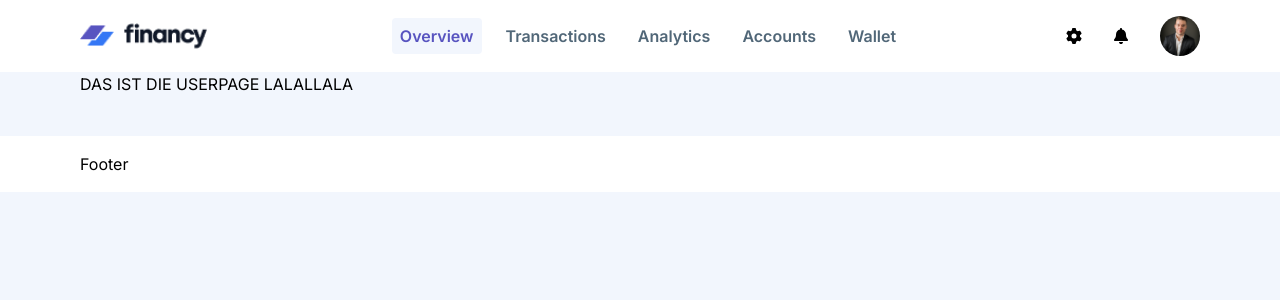
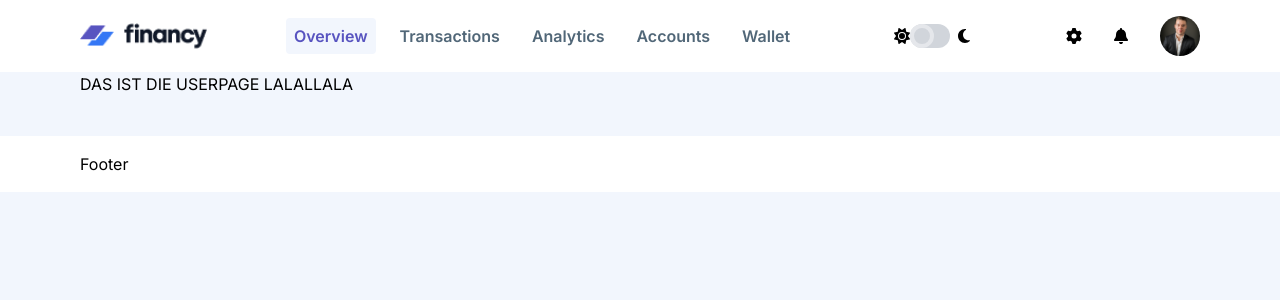
Before and after one commit to danielgen01/financy, a Next.js app: page /user in a window 1280 px wide. Shown: the top 300 px of the page. Built offline with nearby package versions, Linux system fonts and the light colour scheme.

Commit message:
feat: first approach- darkMode

```diff
--- a/src/app/components/Header/Header.tsx
+++ b/src/app/components/Header/Header.tsx
@@ -9,6 +9,7 @@ import styles from "./Header.styles.module.css" // Stelle sicher, dass der Pfad
 import Link from "next/link"
 import { useMediaQuery } from "@mui/material"
 import HamburgerMenu from "../HamburgerMenu/HamburgerMenu"
+import { ToggleTheme } from "../ToggleThemeButton/ToggleThemeButton"
 
 const Header: React.FC = () => {
   const isLaptopOrAbove = useMediaQuery("(min-width: 1280px)")
@@ -28,6 +29,7 @@ const Header: React.FC = () => {
             <MenuItem href="/" label="Accounts"></MenuItem>
             <MenuItem href="/" label="Wallet"></MenuItem>
           </ul>
+          <ToggleTheme />
           <div className={styles.StyledAccountActionsWrapper}>
             <FontAwesomeIcon
               icon={faGear}
--- /dev/null
+++ b/src/app/components/ToggleThemeButton/ToggleThemeButton.tsx
@@ -0,0 +1,52 @@
+import React, { useEffect, useState } from "react"
+import { FontAwesomeIcon } from "@fortawesome/react-fontawesome"
+import { faSun, faMoon } from "@fortawesome/free-solid-svg-icons"
+
+export const ToggleTheme: React.FC = () => {
+  const [isDarkMode, setIsDarkMode] = useState(
+    localStorage.getItem("theme") === "dark"
+  )
+
+  useEffect(() => {
+    const isDark = localStorage.getItem("theme") === "dark"
+    console.log("Initial theme:", isDark ? "dark" : "light")
+    document.documentElement.classList.toggle("dark", isDark)
+    setIsDarkMode(isDark)
+  }, [])
+
+  function toggleDarkMode() {
+    const newIsDarkMode = !isDarkMode
+    console.log("Toggling theme to:", newIsDarkMode ? "dark" : "light")
+
+    document.documentElement.classList.toggle("dark", newIsDarkMode)
+    localStorage.setItem("theme", newIsDarkMode ? "dark" : "light")
+    setIsDarkMode(newIsDarkMode)
+    console.log(localStorage.getItem("theme"))
+  }
+
+  return (
+    <div className="toggle-theme-container px-5">
+      <div className="toggle-theme-content flex justify-between bg-bright-gray h-10 px-5 items-center dark:bg-dark-black rounded-md">
+        <FontAwesomeIcon icon={faSun} />
+        <div className="relative inline-block w-10 mr-2 align-middle select-none">
+          <input
+            type="checkbox"
+            name="toggle"
+            id="toggle"
+            className={`toggle-checkbox absolute block w-6 h-6 rounded-full bg-white border-4 appearance-none cursor-pointer
+              ${isDarkMode ? "translate-x-[100%]" : ""} duration-200 transform`}
+            onChange={toggleDarkMode}
+            checked={isDarkMode}
+          />
+          <label
+            htmlFor="toggle"
+            className={`toggle-label block overflow-hidden h-6 rounded-full cursor-pointer ${
+              isDarkMode ? "bg-dark-purple" : "bg-gray-300"
+            }`}
+          ></label>
+        </div>
+        <FontAwesomeIcon icon={faMoon} />
+      </div>
+    </div>
+  )
+}
--- a/src/app/globals.css
+++ b/src/app/globals.css
@@ -3,5 +3,5 @@
 @tailwind utilities;
 
 body {
-  background-color: #f2f6fd;
+  @apply bg-[#f2f6fd] dark:bg-[rgb(62,63,78)];
 }
--- a/tailwind.config.js
+++ b/tailwind.config.js
@@ -26,6 +26,6 @@ module.exports = {
       },
     },
   },
-  darkMode: ["class", '[data-mode="dark"]'],
+  darkMode: "class", // Verwendet die 'class'-Strategie für den Dark Mode
   plugins: [],
 }
```
